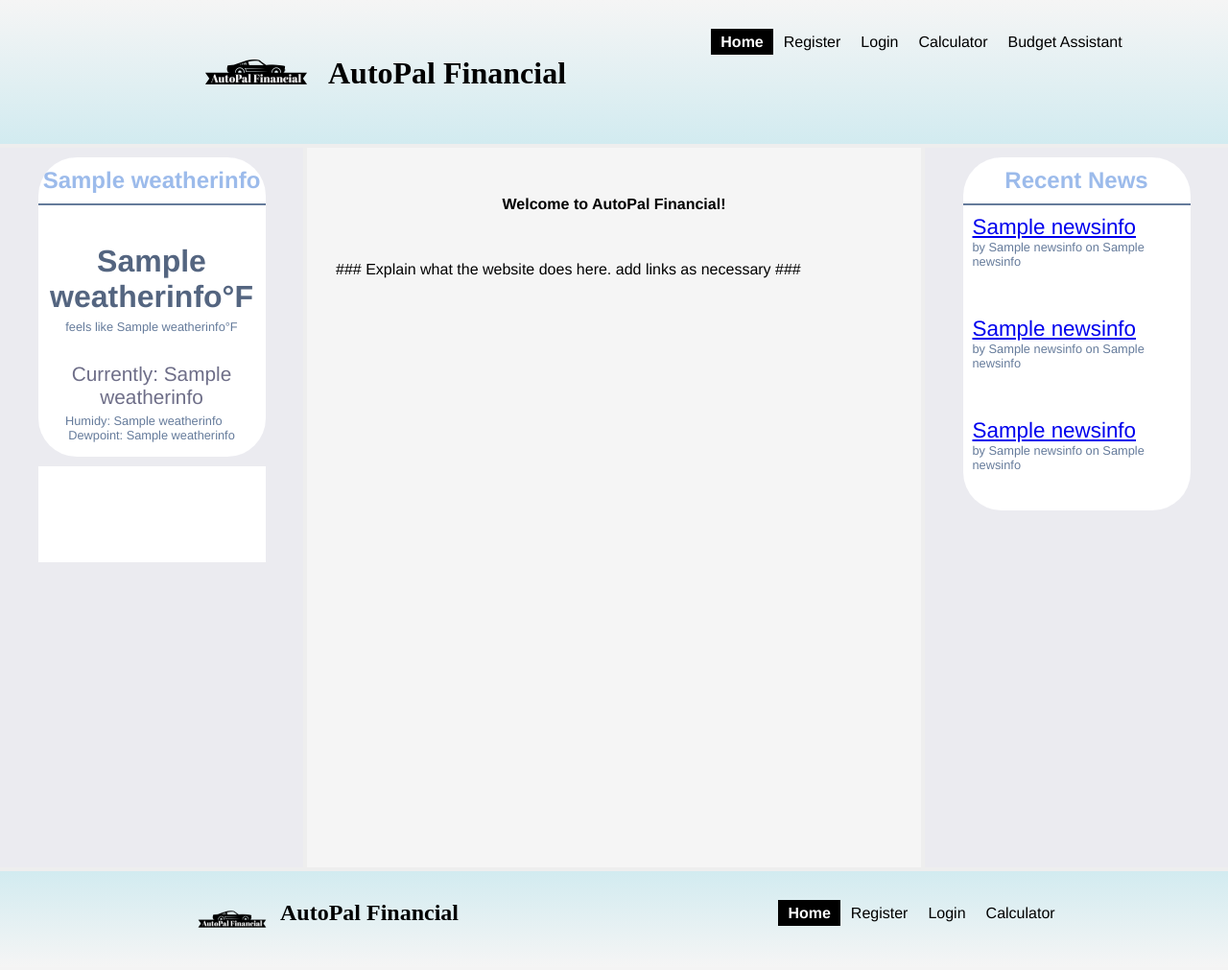
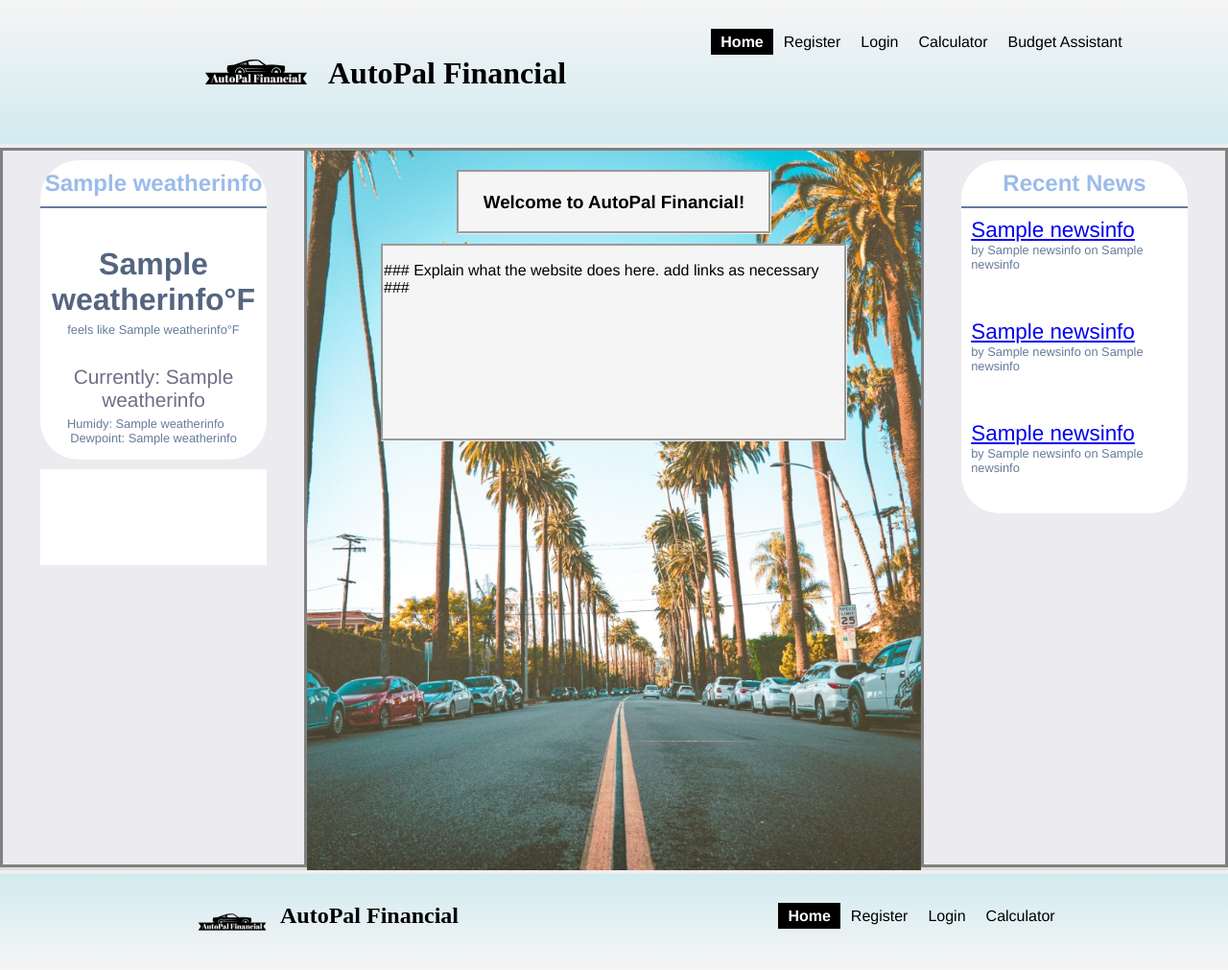
Before and after one commit to adelreal-iv/AutoPal-ADelReal-TWest-WThai, a Flask app: template autopal/templates/index.html in a window 1280 px wide. Shown: the whole page at 96% size. Before the commit the page ends 971 px from the top, so only its background shows below. Run offline with Flask 2, Linux system fonts and the light colour scheme; the template is opened without the code that fills it: most values are stand-ins (such as "Sample title", 1, 10 or a date in 2020); some libraries are stand-ins or nearby versions.

Commit message:
image addition and css changes

```diff
--- a/autopal/static/styles/indexstyle.css
+++ b/autopal/static/styles/indexstyle.css
@@ -177,6 +177,9 @@ h2 {
     background-color: rgb(235, 235, 240);
     min-height: 750px;
 	border-right: 4px inset;
+	border-style: groove;
+	border: 3px solid;
+	border-color: grey;
 	box-sizing: border-box;
 }
 
@@ -184,8 +187,15 @@ h2 {
     float: left;
     height: auto;
     width: 50%;
-    background-color: rgb(245, 245, 245);
     min-height: 750px;
+	background-image: url('/static/images/Background-LA2.jpg');
+	background-position: center;
+	background-size: cover;
+	border-top: 3px solid;
+	border-color: grey;
+
+
+
 }
 
 #rightcolumn{
@@ -195,6 +205,9 @@ h2 {
     background-color: rgb(235, 235, 240);
     min-height: 750px;
 	border-left: 4px outset;
+	border-style: groove;
+	border: 3px solid;
+	border-color: grey;
 	box-sizing: border-box;
 }
 
@@ -205,6 +218,8 @@ h2 {
     background-color: rgb(235, 235, 240);
     min-height: 1700px;
 	border-right: 4px inset;
+	border: 3px solid;
+	border-style: groove;
 	box-sizing: border-box;
 }
 
@@ -212,7 +227,9 @@ h2 {
     float: left;
     height: auto;
     width: 50%;
-    background-color: rgb(245, 245, 245);
+	background-image: url('/static/images/Background-LA2.jpg');
+	background-position: center;
+	background-size: cover;
     min-height: 1700px;
 }
 
@@ -223,6 +240,8 @@ h2 {
     background-color: rgb(235, 235, 240);
     min-height: 1700px;
 	border-left: 4px outset;
+	border: 3px solid;
+	border-style: groove;
 	box-sizing: border-box;
 }
 
@@ -317,6 +336,14 @@ hr {
     width: 75%;
     margin: 10px auto 10px auto;
 }
+.homePage {
+    height: 200px;
+    width: 75%;
+    margin: 10px auto 10px auto;
+	border: 3px solid;
+	border-style: groove;
+	background-color: rgb(245, 245, 245);
+}
 
 input {
     border: 1.5px solid;
@@ -341,6 +368,7 @@ form {
 	border: 5px ridge;
 	border-radius: 5px;
 	padding-top: 10px;
+	background-color: rgb(245, 245, 245);
 }
 
 #registration {
@@ -348,9 +376,15 @@ form {
 }
 
 .contentTitle {
-	margin-top: 50px;
 	text-align: center;
-	font-weight: bold;
+	margin: 20px auto 10px auto;
+	width: 50%;
+	border: 3px solid;
+	padding: 1px;
+	background-color: rgb(245, 245, 245);
+	border-style: groove;
+
+
 }
 
 .contentTitleFlash {
--- a/autopal/templates/index.html
+++ b/autopal/templates/index.html
@@ -55,9 +55,9 @@
 			  	{% endwith %}
 			</div>
 			<div class="contentTitle">
-				<p>Welcome to AutoPal Financial!</p>
+				<h3>Welcome to AutoPal Financial!</h3>
 			</div>
-			<div id="hometext">
+			<div class="homePage">
 				<p>### Explain what the website does here. add links as necessary ###</p>
 			</div>
 		</div>
```
Also changed, not shown: autopal/static/images/Background-LA.jpg (added), autopal/static/images/Background-LA2.jpg (added).
